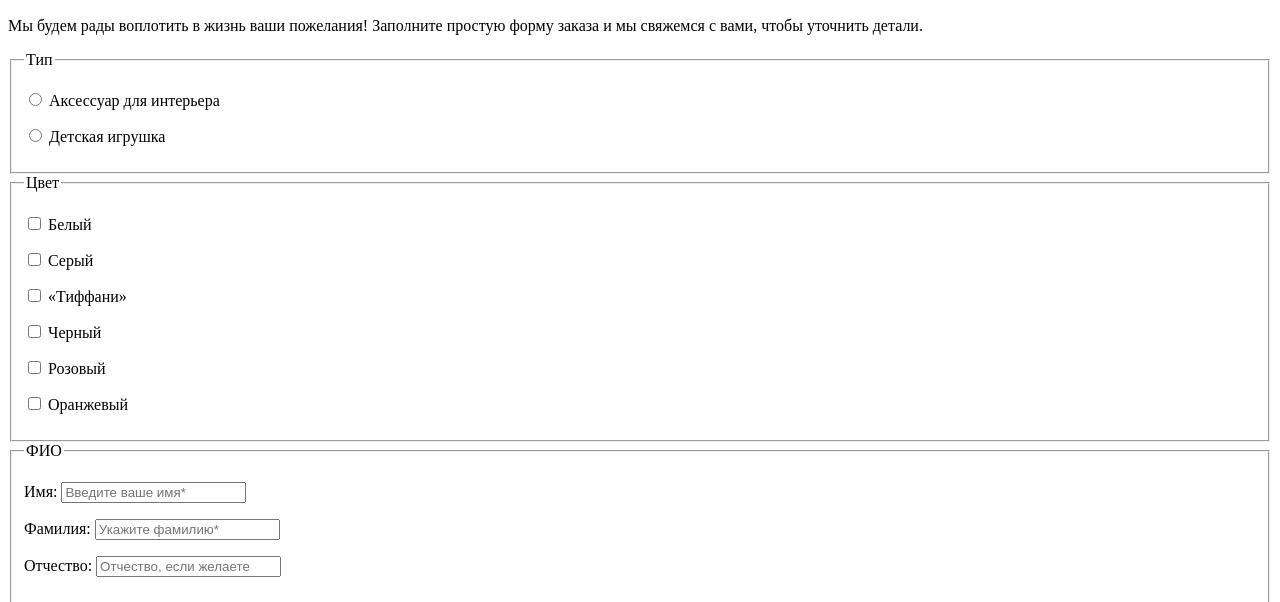
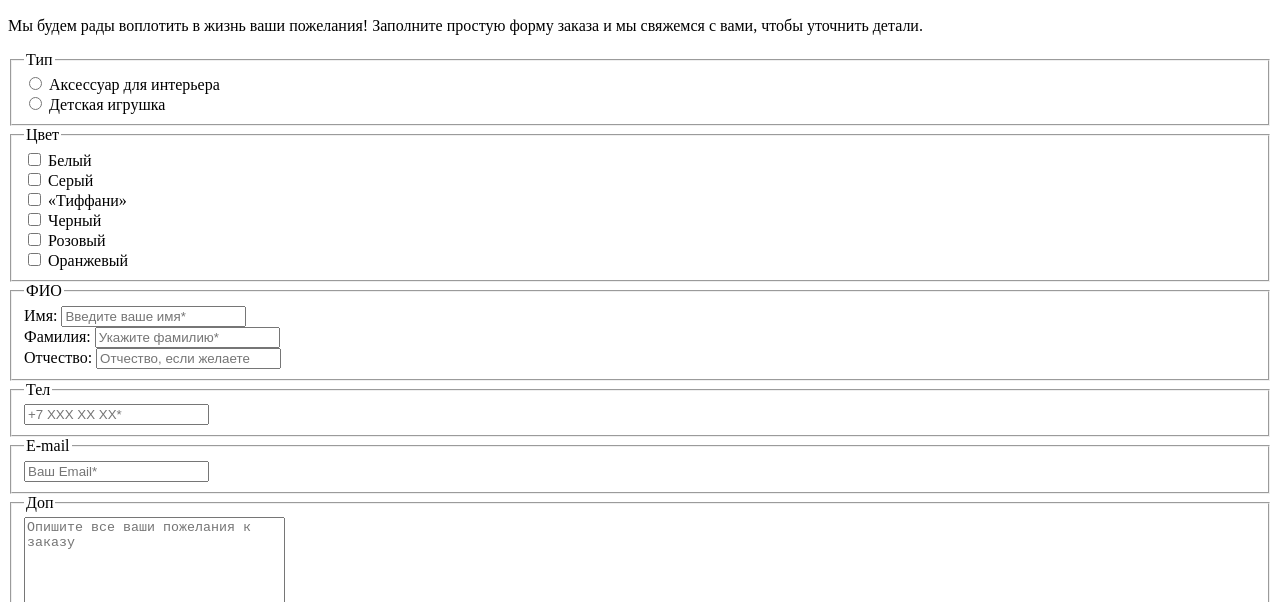
Before and after one commit to emptyform/416757-mishka, a website: page form.html in a window 1280 px wide. Shown: the part 185-787 px from the top of the page. Drawn offline with Linux system fonts and the light colour scheme.

Commit message:
replaced paragraph containers with div container in order form

```diff
--- a/form.html
+++ b/form.html
@@ -39,65 +39,65 @@
           <fieldset class="custom-order-form__fieldset">
             <legend class="custom-order-form__legend">Тип</legend>
 
-            <p class="custom-order-form__container">
+            <div class="custom-order-form__container">
               <input class="custom-order-form__radio" type="radio" name="order-type" value="accessory" id="order-type-accessory">
               <label class="custom-order-form__label" for="order-type-accessory">
               Аксессуар для интерьера</label>
-            </p>
+            </div>
 
-            <p class="custom-order-form__container">
+            <div class="custom-order-form__container">
               <input class="custom-order-form__radio" type="radio" name="order-type" value="toy" id="order-type-toy">
               <label class="custom-order-form__label" for="order-type-toy">
               Детская игрушка</label>
-            </p>
+            </div>
           </fieldset>
 
           <fieldset class="custom-order-form__fieldset">
             <legend class="custom-order-form__legend">Цвет</legend>
 
-            <p class="custom-order-form__container">
+            <div class="custom-order-form__container">
               <input class="custom-order-form__checkbox" type="checkbox" name="order-color-white" id="order-color-white">
               <label class="custom-order-form__label" for="order-color-white">Белый</label>
-            </p>
-            <p class="custom-order-form__container">
+            </div>
+            <div class="custom-order-form__container">
               <input class="custom-order-form__checkbox" type="checkbox" name="order-color-gray" id="order-color-gray">
               <label class="custom-order-form__label" for="order-color-gray">Серый</label>
-            </p>
-            <p class="custom-order-form__container">
+            </div>
+            <div class="custom-order-form__container">
               <input class="custom-order-form__checkbox" type="checkbox" name="order-color-tiffany" id="order-color-tiffany">
               <label class="custom-order-form__label" for="order-color-tiffany">«Тиффани»</label>
-            </p>
-            <p class="custom-order-form__container">
+            </div>
+            <div class="custom-order-form__container">
               <input class="custom-order-form__checkbox" type="checkbox" name="order-color-black" id="order-color-black">
               <label class="custom-order-form__label" for="order-color-black">Черный</label>
-            </p>
-            <p class="custom-order-form__container">
+            </div>
+            <div class="custom-order-form__container">
               <input class="custom-order-form__checkbox" type="checkbox" name="order-color-pink" id="order-color-pink">
               <label class="custom-order-form__label" for="order-color-pink">Розовый</label>
-            </p>
-            <p class="custom-order-form__container">
+            </div>
+            <div class="custom-order-form__container">
               <input class="custom-order-form__checkbox" type="checkbox" name="order-color-orange" id="order-color-orange">
               <label class="custom-order-form__label" for="order-color-orange">Оранжевый</label>
-            </p>
+            </div>
           </fieldset>
 
           <fieldset class="custom-order-form__fieldset">
             <legend class="custom-order-form__legend">ФИО</legend>
 
-            <p class="custom-order-form__container">
+            <div class="custom-order-form__container">
               <label class="custom-order-form__label" for="customer-first-name">Имя:</label>
               <input class="custom-order-form__text" type="text" name="customer-first-name" id="customer-first-name" placeholder="Введите ваше имя*" required>
-            </p>
+            </div>
 
-            <p class="custom-order-form__container">
+            <div class="custom-order-form__container">
               <label class="custom-order-form__label" for="customer-second-name">Фамилия:</label>
               <input class="custom-order-form__text" type="text" name="customer-second-name" id="customer-second-name" placeholder="Укажите фамилию*" required>
-            </p>
+            </div>
 
-            <p class="custom-order-form__container">
+            <div class="custom-order-form__container">
               <label class="custom-order-form__label" for="customer-patronymic">Отчество:</label>
               <input class="custom-order-form__text" type="text" name="customer-patronymic" id="customer-patronymic" placeholder="Отчество, если желаете">
-            </p>
+            </div>
 
           </fieldset>
 
```
